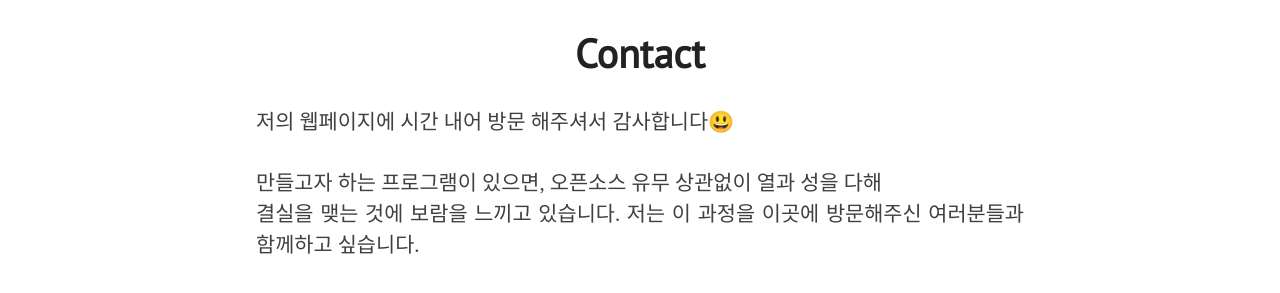
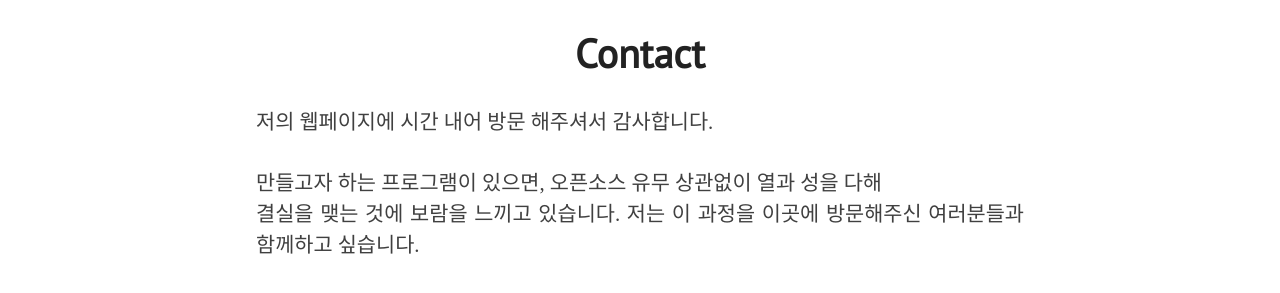
Before and after one commit to SongChaeYoung98/SongChaeYoung98.github.io, a Jekyll site: the page built from index.html, in a window 1280 px wide and 900 px high, scrolled down 5124 px. Shown: the part 150-443 px from the top of the window. Built offline with Jekyll 4.4.1, drawn with Linux system fonts in a browser that asks for light colours; nearby versions of some CDN libraries.

```diff
--- a/_includes/extra.html
+++ b/_includes/extra.html
@@ -3,7 +3,7 @@
         <div>
             <div class="section-heading" id="chat-text">Contact</div>
             <p class="paragraph-text justify-text">
-                저의 웹페이지에 시간 내어 방문 해주셔서 감사합니다😃
+                저의 웹페이지에 시간 내어 방문 해주셔서 감사합니다.
             </p>
             <p class="paragraph-text justify-text">
                 만들고자 하는 프로그램이 있으면, 오픈소스 유무 상관없이 열과 성을 다해<br>결실을 맺는 것에 보람을 느끼고 있습니다. 저는 이 과정을 이곳에 방문해주신 여러분들과 함께하고 싶습니다.
```
